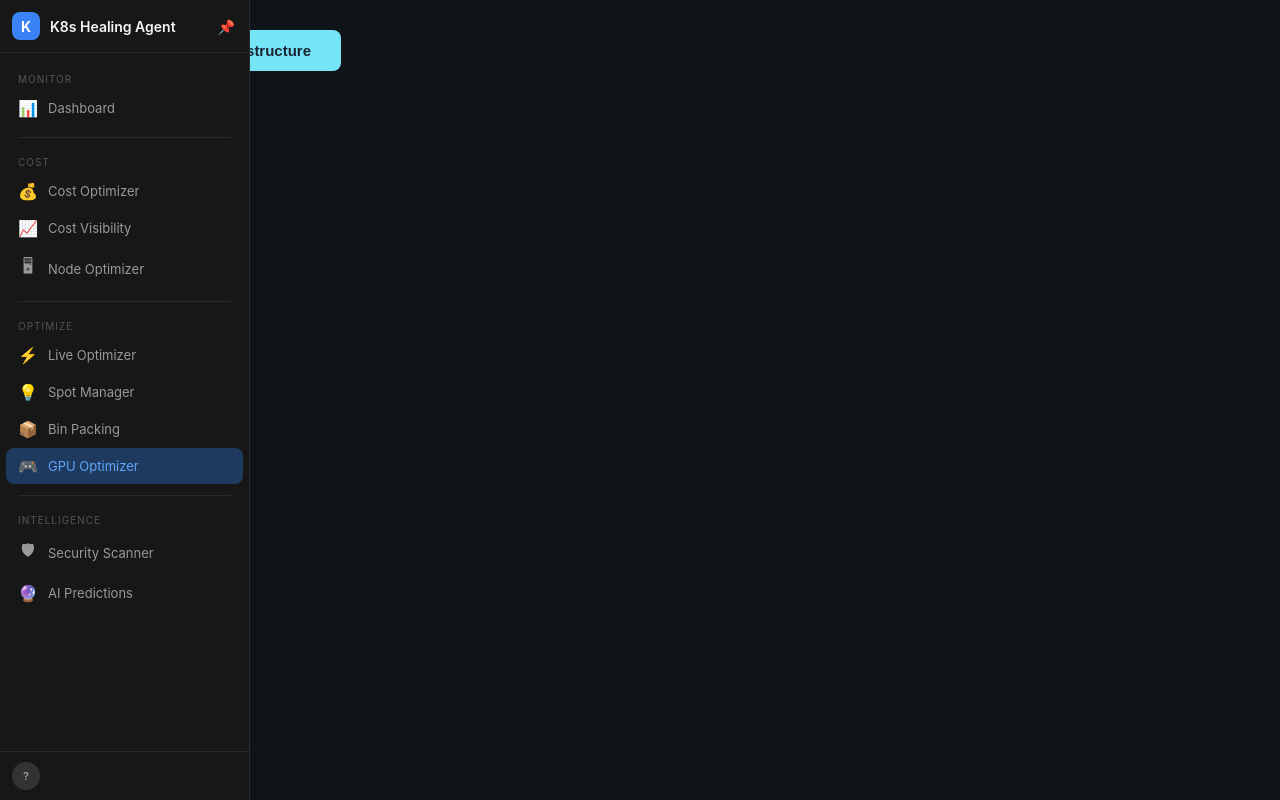
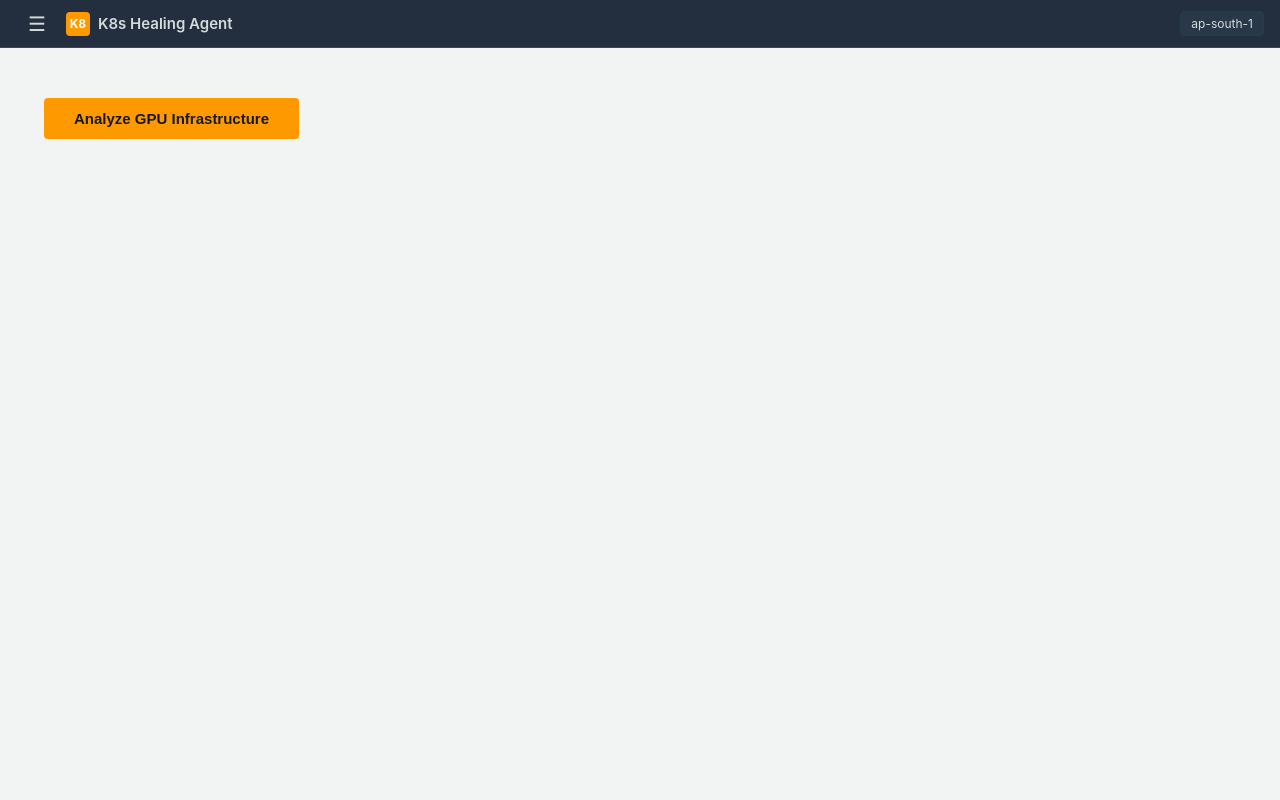
Before and after one commit to Onkari1602/K8s-agent, a FastAPI app: template dashboard/src/templates/gpu.html in a window 1280 px wide. Run offline with FastAPI, Linux system fonts and the light colour scheme; the template is opened without the code that fills it, so the values that code supplies are empty.

Commit message:
Redesign UI to AWS Console style - navy topbar, orange accents, light content, search sidebar

```diff
--- a/dashboard/src/templates/sidebar.html
+++ b/dashboard/src/templates/sidebar.html
@@ -1,172 +1,218 @@
-<!-- Claude-style Sidebar -->
+<!-- AWS Console-style Sidebar -->
 <style>
+    :root {
+        --aws-navy: #232f3e;
+        --aws-dark: #1a242f;
+        --aws-darker: #131920;
+        --aws-orange: #ff9900;
+        --aws-orange-hover: #ec7211;
+        --aws-text: #d5dbdb;
+        --aws-text-light: #879596;
+        --aws-border: #2a3a4a;
+        --aws-active-bg: #1a3a5c;
+        --aws-hover-bg: #283848;
+        --aws-white: #fafafa;
+        --aws-content-bg: #f2f3f3;
+        --aws-card-bg: #ffffff;
+    }
+
+    body { background: var(--aws-content-bg); color: #16191f; font-family: 'Amazon Ember', -apple-system, BlinkMacSystemFont, 'Segoe UI', Roboto, sans-serif; margin: 0; }
+
+    /* Top Bar */
+    .aws-topbar {
+        position: fixed; top: 0; left: 0; right: 0; height: 48px;
+        background: var(--aws-navy); z-index: 300; display: flex;
+        align-items: center; padding: 0 16px; border-bottom: 1px solid #394858;
+    }
+    .aws-topbar-menu { cursor: pointer; color: var(--aws-text); font-size: 20px; padding: 8px 12px; border-radius: 4px; }
+    .aws-topbar-menu:hover { background: var(--aws-hover-bg); }
+    .aws-topbar-logo { display: flex; align-items: center; gap: 8px; margin-left: 8px; }
+    .aws-topbar-logo .cube { width: 24px; height: 24px; background: var(--aws-orange); border-radius: 4px; display: flex; align-items: center; justify-content: center; font-size: 12px; font-weight: 700; color: white; }
+    .aws-topbar-logo .name { color: var(--aws-text); font-size: 15px; font-weight: 600; }
+    .aws-topbar-right { margin-left: auto; display: flex; align-items: center; gap: 12px; }
+    .aws-topbar-right .region { background: var(--aws-hover-bg); color: var(--aws-text); padding: 4px 10px; border-radius: 4px; font-size: 12px; border: 1px solid var(--aws-border); }
+    .aws-topbar-right .user-btn { color: var(--aws-text); font-size: 12px; padding: 4px 10px; border-radius: 4px; text-decoration: none; }
+    .aws-topbar-right .user-btn:hover { background: var(--aws-hover-bg); }
+    .aws-topbar-right .signout { color: var(--aws-orange); font-size: 12px; text-decoration: none; padding: 4px 10px; }
+    .aws-topbar-right .signout:hover { text-decoration: underline; }
+
+    /* Sidebar */
     .sidebar {
-        position: fixed; left: 0; top: 0; height: 100vh; width: 52px;
-        background: #171717; border-right: 1px solid #2a2a2a;
-        z-index: 200; transition: width 0.25s cubic-bezier(0.4, 0, 0.2, 1);
-        overflow: hidden; display: flex; flex-direction: column;
+        position: fixed; left: -260px; top: 48px; height: calc(100vh - 48px); width: 260px;
+        background: var(--aws-dark); z-index: 200; transition: left 0.25s ease;
+        overflow-y: auto; border-right: 1px solid var(--aws-border);
     }
-    .sidebar:hover, .sidebar.pinned { width: 250px; }
+    .sidebar.open { left: 0; }
+    .sidebar::-webkit-scrollbar { width: 6px; }
+    .sidebar::-webkit-scrollbar-thumb { background: #3a4a5a; border-radius: 3px; }
 
-    .sidebar-top {
-        padding: 12px; display: flex; align-items: center; gap: 10px;
-        border-bottom: 1px solid #2a2a2a; min-height: 52px;
+    .sidebar-search { padding: 10px 12px; }
+    .sidebar-search input {
+        width: 100%; padding: 6px 10px; background: var(--aws-darker); border: 1px solid var(--aws-border);
+        border-radius: 4px; color: var(--aws-text); font-size: 13px; outline: none;
     }
-    .sidebar-logo { width: 28px; height: 28px; background: #3b82f6; border-radius: 8px; display: flex; align-items: center; justify-content: center; font-size: 14px; font-weight: 700; color: white; flex-shrink: 0; }
-    .sidebar-brand { font-size: 14px; font-weight: 600; color: #f5f5f5; white-space: nowrap; opacity: 0; transition: opacity 0.2s; }
-    .sidebar:hover .sidebar-brand, .sidebar.pinned .sidebar-brand { opacity: 1; }
+    .sidebar-search input:focus { border-color: var(--aws-orange); }
+    .sidebar-search input::placeholder { color: var(--aws-text-light); }
 
-    .sidebar-pin {
-        position: absolute; right: 10px; top: 15px; cursor: pointer;
-        color: #666; font-size: 14px; opacity: 0; transition: opacity 0.2s;
-        background: none; border: none; padding: 4px;
+    .nav-group { padding: 4px 0; }
+    .nav-group-title {
+        font-size: 11px; font-weight: 700; text-transform: uppercase; letter-spacing: 0.8px;
+        color: var(--aws-text-light); padding: 10px 16px 4px; user-select: none;
     }
-    .sidebar:hover .sidebar-pin, .sidebar.pinned .sidebar-pin { opacity: 1; }
-    .sidebar.pinned .sidebar-pin { color: #3b82f6; }
-
-    .sidebar-nav { flex: 1; overflow-y: auto; padding: 8px 6px; }
-    .sidebar-nav::-webkit-scrollbar { width: 4px; }
-    .sidebar-nav::-webkit-scrollbar-thumb { background: #333; border-radius: 4px; }
-
-    .nav-section { padding: 4px 0; }
-    .nav-label {
-        font-size: 10px; text-transform: uppercase; letter-spacing: 1px;
-        color: #555; padding: 8px 12px 4px; white-space: nowrap;
-        opacity: 0; transition: opacity 0.2s;
-    }
-    .sidebar:hover .nav-label, .sidebar.pinned .nav-label { opacity: 1; }
 
     .nav-item {
         display: flex; align-items: center; gap: 10px;
-        padding: 8px 12px; margin: 1px 0; border-radius: 8px;
-        color: #999; text-decoration: none; font-size: 13px;
-        white-space: nowrap; transition: all 0.15s; cursor: pointer;
+        padding: 7px 16px; color: var(--aws-text); text-decoration: none;
+        font-size: 13px; transition: all 0.1s; border-left: 3px solid transparent;
     }
-    .nav-item:hover { background: #222; color: #e5e5e5; }
-    .nav-item.active { background: #1e3a5f; color: #60a5fa; }
-    .nav-icon { font-size: 16px; min-width: 20px; text-align: center; flex-shrink: 0; }
-    .nav-text { opacity: 0; transition: opacity 0.2s; font-weight: 400; }
-    .sidebar:hover .nav-text, .sidebar.pinned .nav-text { opacity: 1; }
+    .nav-item:hover { background: var(--aws-hover-bg); color: #fff; }
+    .nav-item.active { background: var(--aws-active-bg); color: #fff; border-left-color: var(--aws-orange); }
+    .nav-icon { font-size: 14px; min-width: 18px; text-align: center; }
 
-    .nav-divider { height: 1px; background: #2a2a2a; margin: 6px 12px; }
+    .nav-divider { height: 1px; background: var(--aws-border); margin: 6px 16px; }
 
-    .sidebar-footer {
-        padding: 10px 12px; border-top: 1px solid #2a2a2a;
-        display: flex; align-items: center; gap: 10px;
+    /* Overlay */
+    .sidebar-overlay { display: none; position: fixed; top: 48px; left: 0; width: 100%; height: calc(100vh - 48px); background: rgba(0,0,0,0.4); z-index: 199; }
+    .sidebar.open ~ .sidebar-overlay { display: block; }
+
+    /* Main Content */
+    .main-content { margin-top: 48px; padding: 20px 24px; min-height: calc(100vh - 48px); }
+
+    /* Override page-level styles for AWS look */
+    .header { background: var(--aws-card-bg) !important; border: 1px solid #d5dbdb !important; border-radius: 8px; padding: 16px 20px !important; margin-bottom: 16px; color: #16191f !important; }
+    .header h1 { color: #16191f !important; font-size: 22px !important; font-weight: 700 !important; }
+
+    .stats .stat-card, .stats .stat, .stat { background: var(--aws-card-bg) !important; border: 1px solid #d5dbdb !important; border-radius: 8px !important; color: #16191f !important; }
+    .stat .num, .stat-card .number, .stat .number { color: #16191f !important; }
+    .stat .lbl, .stat-card .label, .stat .label { color: #687078 !important; }
+
+    .card, .table-wrap, .result-card { background: var(--aws-card-bg) !important; border: 1px solid #d5dbdb !important; border-radius: 8px !important; color: #16191f !important; }
+    .card h3 { color: #16191f !important; border-bottom-color: #d5dbdb !important; }
+
+    table th { background: #fafafa !important; color: #545b64 !important; border-bottom: 1px solid #d5dbdb !important; }
+    table td { border-bottom: 1px solid #eaeded !important; color: #16191f !important; }
+    table tr:hover { background: #f7f8f8 !important; }
+
+    .container { max-width: 1400px; margin: 0 auto; }
+
+    .btn, .run-btn, .resolve-btn {
+        background: var(--aws-orange) !important; color: #16191f !important;
+        border: none !important; border-radius: 4px !important; font-weight: 700 !important;
     }
-    .user-avatar {
-        width: 28px; height: 28px; border-radius: 50%; background: #333;
-        display: flex; align-items: center; justify-content: center;
-        font-size: 11px; color: #999; flex-shrink: 0; font-weight: 600;
-    }
-    .user-info-box { opacity: 0; transition: opacity 0.2s; white-space: nowrap; overflow: hidden; }
-    .sidebar:hover .user-info-box, .sidebar.pinned .user-info-box { opacity: 1; }
-    .user-email { font-size: 12px; color: #999; }
-    .user-logout { font-size: 11px; color: #ef4444; text-decoration: none; }
-    .user-logout:hover { color: #f87171; }
+    .btn:hover, .run-btn:hover, .resolve-btn:hover { background: var(--aws-orange-hover) !important; }
 
-    /* Main content offset */
-    .main-content { margin-left: 52px; transition: margin-left 0.25s cubic-bezier(0.4, 0, 0.2, 1); }
-    .sidebar.pinned ~ .main-content { margin-left: 250px; }
+    .tab { background: var(--aws-card-bg) !important; border: 1px solid #d5dbdb !important; color: #545b64 !important; }
+    .tab.active { color: var(--aws-orange) !important; border-bottom-color: var(--aws-orange) !important; font-weight: 600; }
+
+    .badge { border-radius: 4px !important; }
+
+    /* AWS-style breadcrumb */
+    .aws-breadcrumb { font-size: 12px; color: #545b64; margin-bottom: 12px; }
+    .aws-breadcrumb a { color: #0073bb; text-decoration: none; }
+    .aws-breadcrumb a:hover { text-decoration: underline; }
 
     @media (max-width: 768px) {
-        .sidebar { width: 0; border: none; }
-        .sidebar:hover, .sidebar.pinned { width: 250px; border-right: 1px solid #2a2a2a; }
-        .main-content { margin-left: 0 !important; }
-        .mobile-toggle { display: block !important; }
-    }
-
-    .mobile-toggle {
-        display: none; position: fixed; top: 12px; left: 12px; z-index: 201;
-        background: #171717; border: 1px solid #2a2a2a; border-radius: 8px;
-        padding: 8px 12px; color: #999; font-size: 18px; cursor: pointer;
+        .main-content { padding: 12px; }
+        .aws-topbar-logo .name { display: none; }
     }
 </style>
 
-<div class="mobile-toggle" onclick="document.getElementById('sidebar').classList.toggle('pinned')">&#9776;</div>
-
-<div class="sidebar" id="sidebar">
-    <div class="sidebar-top">
-        <div class="sidebar-logo">K</div>
-        <span class="sidebar-brand">K8s Healing Agent</span>
-        <button class="sidebar-pin" onclick="togglePin()" title="Pin sidebar">&#128204;</button>
+<!-- Top Bar -->
+<div class="aws-topbar">
+    <div class="aws-topbar-menu" onclick="toggleSidebar()">&#9776;</div>
+    <div class="aws-topbar-logo">
+        <div class="cube">K8</div>
+        <span class="name">K8s Healing Agent</span>
+    </div>
+    <div class="aws-topbar-right">
+        <span class="region">ap-south-1</span>
+        {% if user %}
+        <span class="user-btn">{{ user.email }}</span>
+        <a href="/auth/logout" class="signout">Sign out</a>
+        {% endif %}
+    </div>
 </div>
 
-    <div class="sidebar-nav">
-        <div class="nav-section">
-            <div class="nav-label">Monitor</div>
-            <a href="/" class="nav-item {% if active == 'dashboard' %}active{% endif %}">
-                <span class="nav-icon">&#128202;</span><span class="nav-text">Dashboard</span>
+<!-- Sidebar -->
+<div class="sidebar" id="sidebar">
+    <div class="sidebar-search">
+        <input type="text" id="navSearch" placeholder="Search features..." oninput="filterNav(this.value)">
+    </div>
+
+    <div class="nav-group">
+        <div class="nav-group-title">Monitor</div>
+        <a href="/" class="nav-item {% if active == 'dashboard' %}active{% endif %}" data-search="dashboard pods health monitor">
+            <span class="nav-icon">&#128202;</span>Dashboard
         </a>
     </div>
 
     <div class="nav-divider"></div>
 
-        <div class="nav-section">
-            <div class="nav-label">Cost</div>
-            <a href="/cost" class="nav-item {% if active == 'cost' %}active{% endif %}">
-                <span class="nav-icon">&#128176;</span><span class="nav-text">Cost Optimizer</span>
+    <div class="nav-group">
+        <div class="nav-group-title">Cost Management</div>
+        <a href="/cost" class="nav-item {% if active == 'cost' %}active{% endif %}" data-search="cost optimizer savings analysis">
+            <span class="nav-icon">&#128176;</span>Cost Optimizer
         </a>
-            <a href="/costs" class="nav-item {% if active == 'costs' %}active{% endif %}">
-                <span class="nav-icon">&#128200;</span><span class="nav-text">Cost Visibility</span>
+        <a href="/costs" class="nav-item {% if active == 'costs' %}active{% endif %}" data-search="cost visibility namespace deployment pod breakdown">
+            <span class="nav-icon">&#128200;</span>Cost Visibility
         </a>
-            <a href="/nodes" class="nav-item {% if active == 'nodes' %}active{% endif %}">
-                <span class="nav-icon">&#128421;</span><span class="nav-text">Node Optimizer</span>
+        <a href="/nodes" class="nav-item {% if active == 'nodes' %}active{% endif %}" data-search="node optimizer instance replace cheaper">
+            <span class="nav-icon">&#128421;</span>Node Optimizer
         </a>
     </div>
 
     <div class="nav-divider"></div>
 
-        <div class="nav-section">
-            <div class="nav-label">Optimize</div>
-            <a href="/optimizer" class="nav-item {% if active == 'optimizer' %}active{% endif %}">
-                <span class="nav-icon">&#9889;</span><span class="nav-text">Live Optimizer</span>
+    <div class="nav-group">
+        <div class="nav-group-title">Optimization</div>
+        <a href="/optimizer" class="nav-item {% if active == 'optimizer' %}active{% endif %}" data-search="live optimizer autoscale rightsize continuous">
+            <span class="nav-icon">&#9889;</span>Live Optimizer
         </a>
-            <a href="/spot" class="nav-item {% if active == 'spot' %}active{% endif %}">
-                <span class="nav-icon">&#128161;</span><span class="nav-text">Spot Manager</span>
+        <a href="/spot" class="nav-item {% if active == 'spot' %}active{% endif %}" data-search="spot instance manager savings interruption">
+            <span class="nav-icon">&#128161;</span>Spot Manager
         </a>
-            <a href="/binpack" class="nav-item {% if active == 'binpack' %}active{% endif %}">
-                <span class="nav-icon">&#128230;</span><span class="nav-text">Bin Packing</span>
+        <a href="/binpack" class="nav-item {% if active == 'binpack' %}active{% endif %}" data-search="bin packing efficiency defragmentation">
+            <span class="nav-icon">&#128230;</span>Bin Packing
         </a>
-            <a href="/gpu" class="nav-item {% if active == 'gpu' %}active{% endif %}">
-                <span class="nav-icon">&#127918;</span><span class="nav-text">GPU Optimizer</span>
+        <a href="/gpu" class="nav-item {% if active == 'gpu' %}active{% endif %}" data-search="gpu optimizer tracking rightsize">
+            <span class="nav-icon">&#127918;</span>GPU Optimizer
         </a>
     </div>
 
     <div class="nav-divider"></div>
 
-        <div class="nav-section">
-            <div class="nav-label">Intelligence</div>
-            <a href="/security" class="nav-item {% if active == 'security' %}active{% endif %}">
-                <span class="nav-icon">&#128737;</span><span class="nav-text">Security Scanner</span>
+    <div class="nav-group">
+        <div class="nav-group-title">Intelligence</div>
+        <a href="/security" class="nav-item {% if active == 'security' %}active{% endif %}" data-search="security scanner compliance rbac vulnerability">
+            <span class="nav-icon">&#128737;</span>Security Scanner
         </a>
-            <a href="/predict" class="nav-item {% if active == 'predict' %}active{% endif %}">
-                <span class="nav-icon">&#128302;</span><span class="nav-text">AI Predictions</span>
+        <a href="/predict" class="nav-item {% if active == 'predict' %}active{% endif %}" data-search="ai predictions forecast anomaly capacity">
+            <span class="nav-icon">&#128302;</span>AI Predictions
         </a>
     </div>
 </div>
-
-    <div class="sidebar-footer">
-        {% if user %}
-        <div class="user-avatar">{{ user.email[0]|upper }}</div>
-        <div class="user-info-box">
-            <div class="user-email">{{ user.email }}</div>
-            <a href="/auth/logout" class="user-logout">Sign out</a>
-        </div>
-        {% else %}
-        <div class="user-avatar">?</div>
-        {% endif %}
-    </div>
-</div>
+<div class="sidebar-overlay" onclick="toggleSidebar()"></div>
 
 <script>
-function togglePin() {
-    const sidebar = document.getElementById('sidebar');
-    sidebar.classList.toggle('pinned');
-    localStorage.setItem('sidebarPinned', sidebar.classList.contains('pinned'));
+function toggleSidebar() {
+    document.getElementById('sidebar').classList.toggle('open');
 }
-// Restore pin state
-if (localStorage.getItem('sidebarPinned') === 'true') {
-    document.getElementById('sidebar').classList.add('pinned');
+
+function filterNav(query) {
+    query = query.toLowerCase();
+    document.querySelectorAll('.nav-item').forEach(item => {
+        const search = (item.getAttribute('data-search') || '') + ' ' + item.textContent.toLowerCase();
+        item.style.display = search.includes(query) ? '' : 'none';
+    });
+    document.querySelectorAll('.nav-group-title').forEach(title => {
+        const group = title.parentElement;
+        const visibleItems = group.querySelectorAll('.nav-item:not([style*="display: none"])');
+        title.style.display = visibleItems.length > 0 || !query ? '' : 'none';
+    });
 }
+
+// Close on nav click
+document.querySelectorAll('.nav-item').forEach(item => {
+    item.addEventListener('click', () => document.getElementById('sidebar').classList.remove('open'));
+});
 </script>
```
Lines whose indentation alone changed are shown as unchanged.
